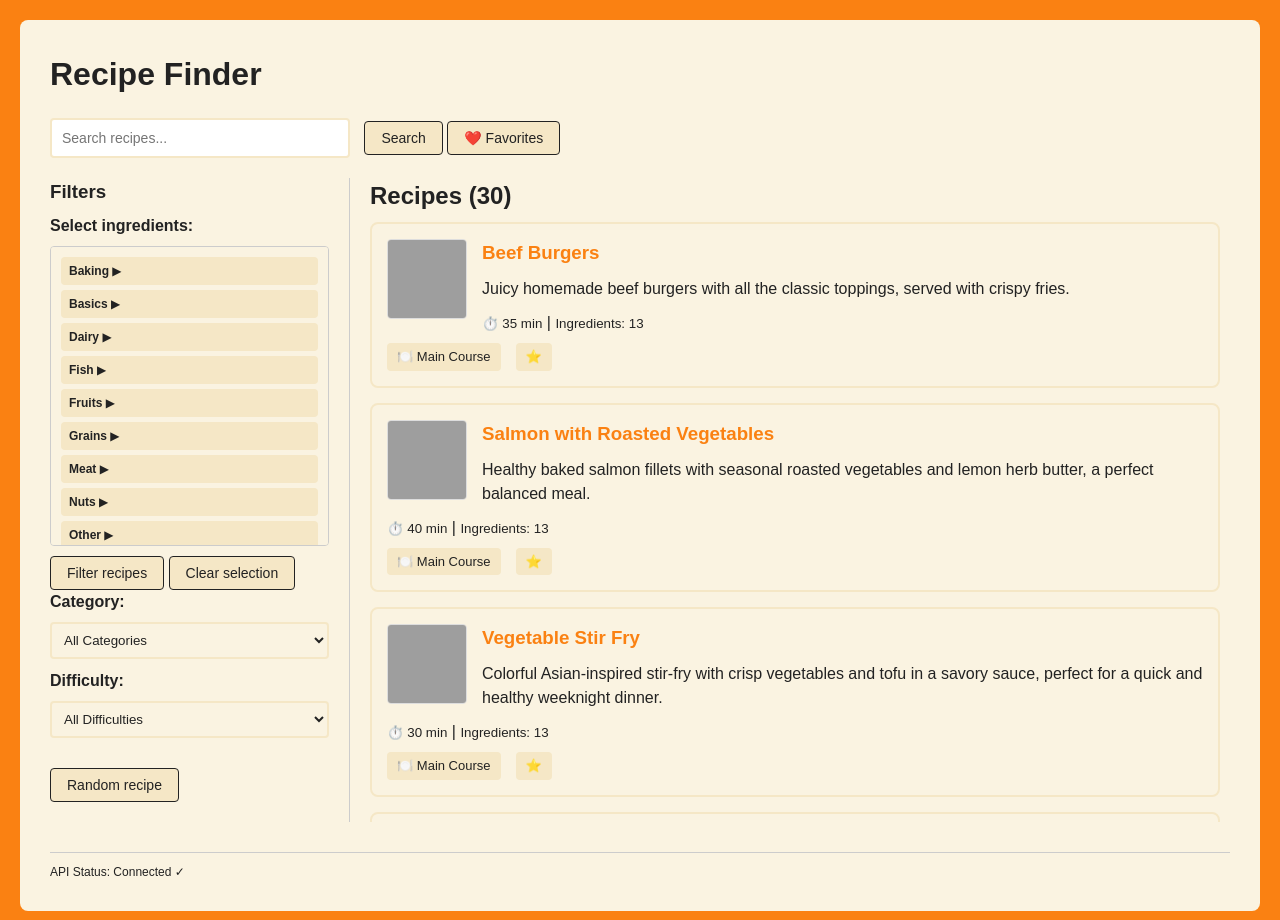
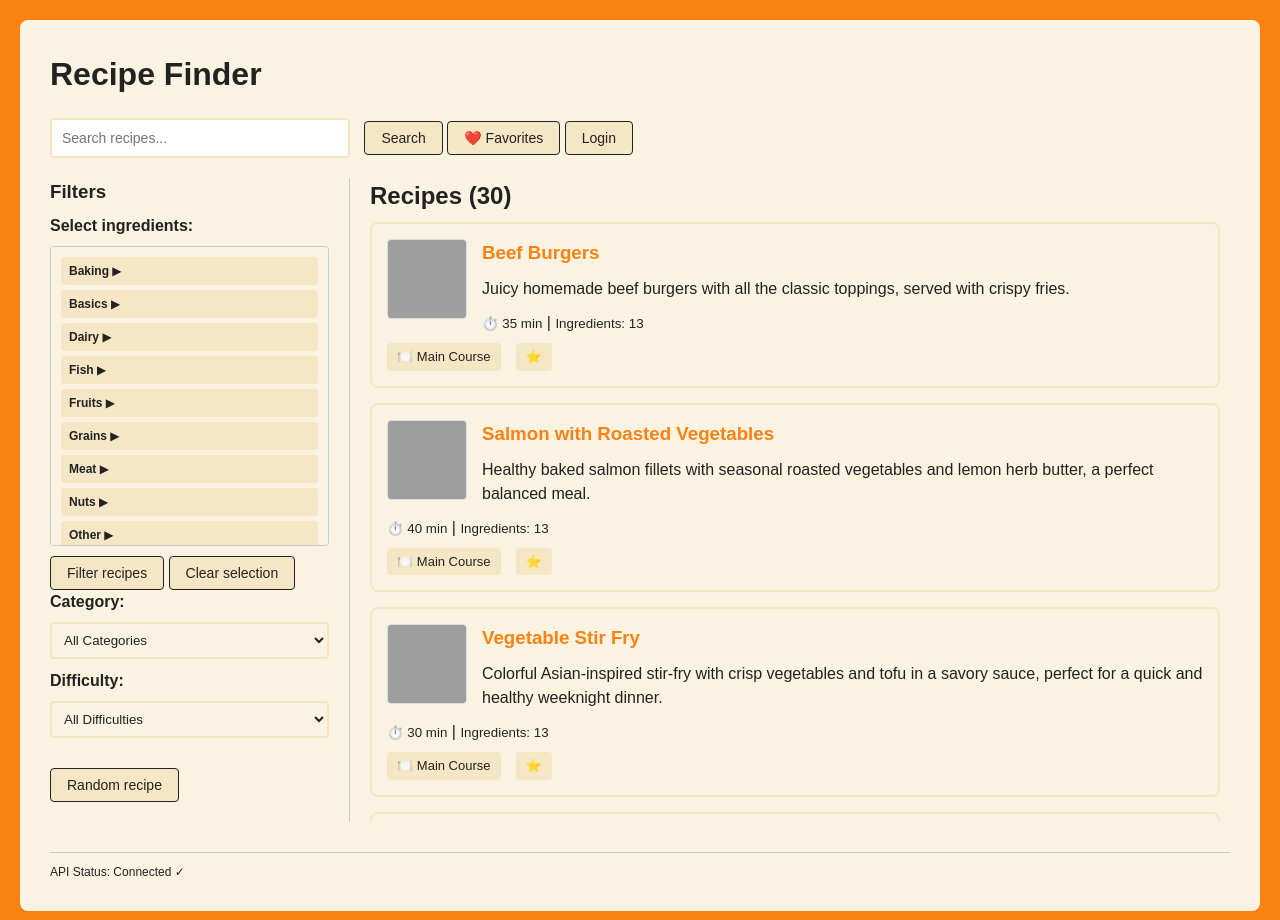
Before and after one commit to schsaGit/WEBAP_Chris-Sarah, a PHP site: page / in a window 1280 px wide. Shown: the top 920 px of the page. Run offline with PHP 8.4, Linux system fonts and the light colour scheme; data comes from the database, SQL or seed files in the repository; grey boxes are pictures that could not be loaded.

Commit message:
Login Button added
changes in login.php+index.php

```diff
--- a/Webap_RecipeFinder_Original/backend/api/login.php
+++ b/Webap_RecipeFinder_Original/backend/api/login.php
@@ -3,7 +3,7 @@ if (isset($_COOKIE["user"])) {
     header('Location: ../../frontend/index.html');
     exit;
 } else {
-    require_once '../db.php';
+    require_once '../backend/db.php';
 
     $username = $_POST['username'] ?? '';
     $error = '';
--- a/Webap_RecipeFinder_Original/frontend/index.html
+++ b/Webap_RecipeFinder_Original/frontend/index.php
@@ -1,3 +1,9 @@
+<?php
+if (isset($_GET['page']) && $_GET['page'] === 'login') {
+    include '../backend/api/login.php';
+    exit;
+}
+?>
 <!DOCTYPE html>
 <html>
 <head>
@@ -16,6 +22,7 @@
         <input type="text" id="search-input" placeholder="Search recipes..."> <!-- text field where the user types a search word -->
         <button id="search-btn">Search</button> <!-- triggers a recipe search using the text field value -->
         <button id="favorites-btn">❤️ Favorites</button> <!-- shows the user's saved favorite recipes -->
+        <a href="?page=login"><button>Login</button></a>
     </div>
 
     <!-- main two-column layout: left sidebar (filters) + right content area -->
```
